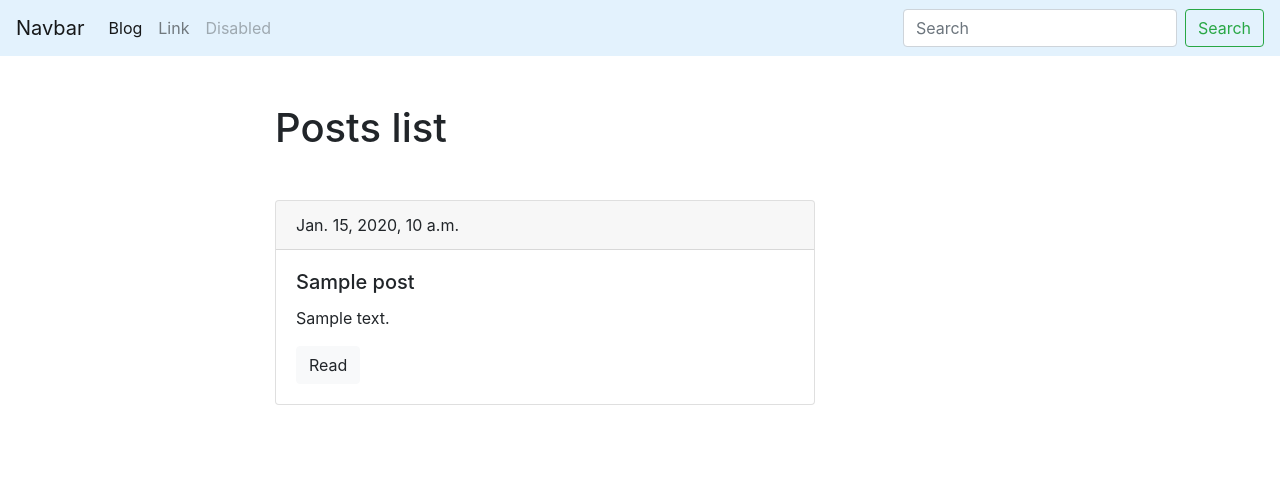
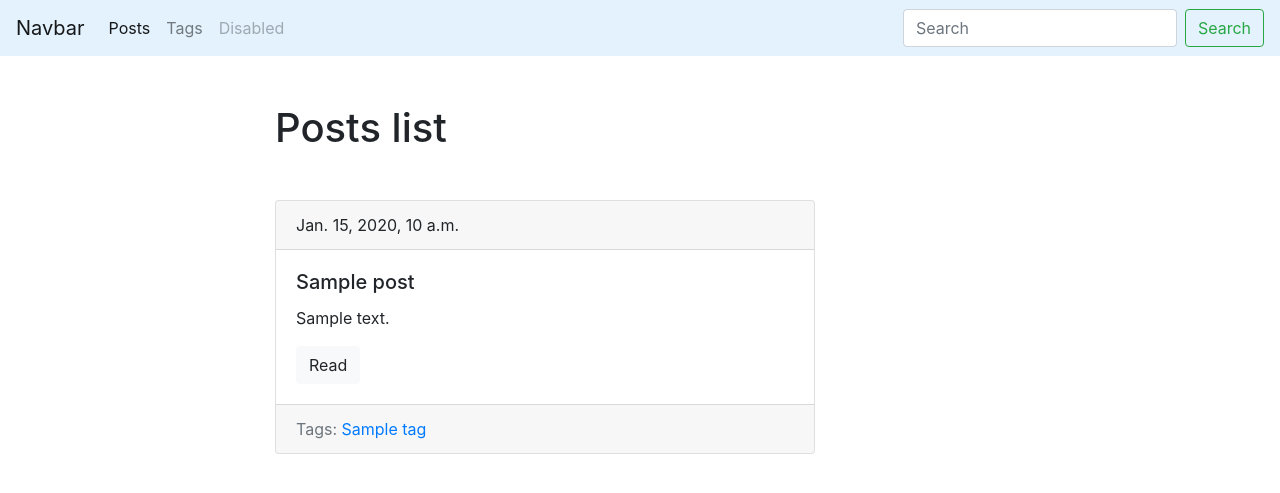
Before and after one commit to Pauuukin/djangoblog, a Django app: page /blog/ in a window 1280 px wide. Shown: the top 493 px of the page. Run offline with Django 3.2, Linux system fonts and the light colour scheme; tables that the repository leaves empty hold one stand-in row (values such as "Sample post"); some libraries are stand-ins or nearby versions.

Commit message:
added pages for tags and linked to posts

```diff
--- a/app/blogengine/blog/models.py
+++ b/app/blogengine/blog/models.py
@@ -22,6 +22,9 @@ class Post(models.Model):
 class Tag(models.Model):
     title = models.CharField(max_length=50)
     slug = models.SlugField(max_length=50, unique=True)
+
+    def get_absolute_url(self):
+        return reverse('tag_detail_url', kwargs={'slug': self.slug})
 
     def __str__(self):
         return self.title
--- /dev/null
+++ b/app/blogengine/blog/templates/blog/includes/post_card_template.html
@@ -0,0 +1,17 @@
+<div class="card mb-4">
+    <div class="card-header">
+        {{post.date_pub}}
+    </div>
+    <div class="card-body">
+        <h5 class="card-title">{{post.title}}</h5>
+        <!--                обрезаем слова-->
+        <p class="card-text">{{ post.body|truncatewords:15 }}</p>
+        <a href="{{ post.get_absolute_url }}" class="btn btn-light">Read</a>
+    </div>
+    <div class="card-footer text-muted">
+        Tags:
+        {% for tag in post.tags.all %}
+            <a href="{{ tag.get_absolute_url}} ">{{ tag.title }}</a>
+        {% endfor %}
+    </div>
+</div>
--- a/app/blogengine/blog/templates/blog/index.html
+++ b/app/blogengine/blog/templates/blog/index.html
@@ -8,16 +8,6 @@ Posts list
 {% block content %}
     <h1 class="mb-5">Posts list</h1>
     {% for post in posts %}
-        <div class="card mb-4">
-            <div class="card-header">
-                {{post.date_pub}}
-            </div>
-            <div class="card-body">
-                <h5 class="card-title">{{post.title}}</h5>
-<!--                обрезаем слова-->
-                <p class="card-text">{{ post.body|truncatewords:15 }}</p>
-                <a href="{{ post.get_absolute_url }}" class="btn btn-light">Read</a>
-            </div>
-        </div>
+        {% include 'blog/includes/post_card_template.html' %}
     {% endfor %}
 {% endblock %}
--- a/app/blogengine/blog/urls.py
+++ b/app/blogengine/blog/urls.py
@@ -3,6 +3,7 @@ from .views import *
 
 urlpatterns = [
     path('', posts_list, name='posts_list_url'),
-    path('post/<str:slug>/', post_detail, name='post_detail_url')
-
+    path('post/<str:slug>/', post_detail, name='post_detail_url'),
+    path('tags/', tags_list, name='tags_list_url'),
+    path('tag/<str:slug>/', tag_detail, name='tag_detail_url')
 ]
--- a/app/blogengine/blog/views.py
+++ b/app/blogengine/blog/views.py
@@ -12,4 +12,14 @@ def posts_list(request):
 
 def post_detail(request, slug):
     post = Post.objects.get(slug__iexact=slug)
-    return render(request, 'blog/post_detail.html', context={'post':post})
+    return render(request, 'blog/post_detail.html', context={'post': post})
+
+
+def tags_list(request):
+    tags=Tag.objects.all()
+    return render(request, 'blog/tags_list.html', context={'tags': tags})
+
+
+def tag_detail(request, slug):
+    tag = Tag.objects.get(slug__iexact=slug)
+    return render(request, 'blog/tag_detail.html', context={'tag': tag})
--- a/app/blogengine/templates/base.html
+++ b/app/blogengine/templates/base.html
@@ -20,10 +20,10 @@
     <div class="collapse navbar-collapse" id="navbarTogglerDemo02">
         <ul class="navbar-nav mr-auto mt-2 mt-lg-0">
             <li class="nav-item active">
-                <a class="nav-link" href="{% url 'posts_list_url' %}">Blog</a>
+                <a class="nav-link" href="{% url 'posts_list_url' %}">Posts</a>
             </li>
             <li class="nav-item">
-                <a class="nav-link" href="#">Link</a>
+                <a class="nav-link" href="{% url 'tags_list_url' %}">Tags</a>
             </li>
             <li class="nav-item">
                 <a class="nav-link disabled" href="#" tabindex="-1" aria-disabled="true">Disabled</a>
```
Also changed, not shown: app/blogengine/blog/templates/blog/tag_detail.html (added, +17 -0 lines), app/blogengine/blog/templates/blog/tags_list.html (added, +13 -0 lines).
